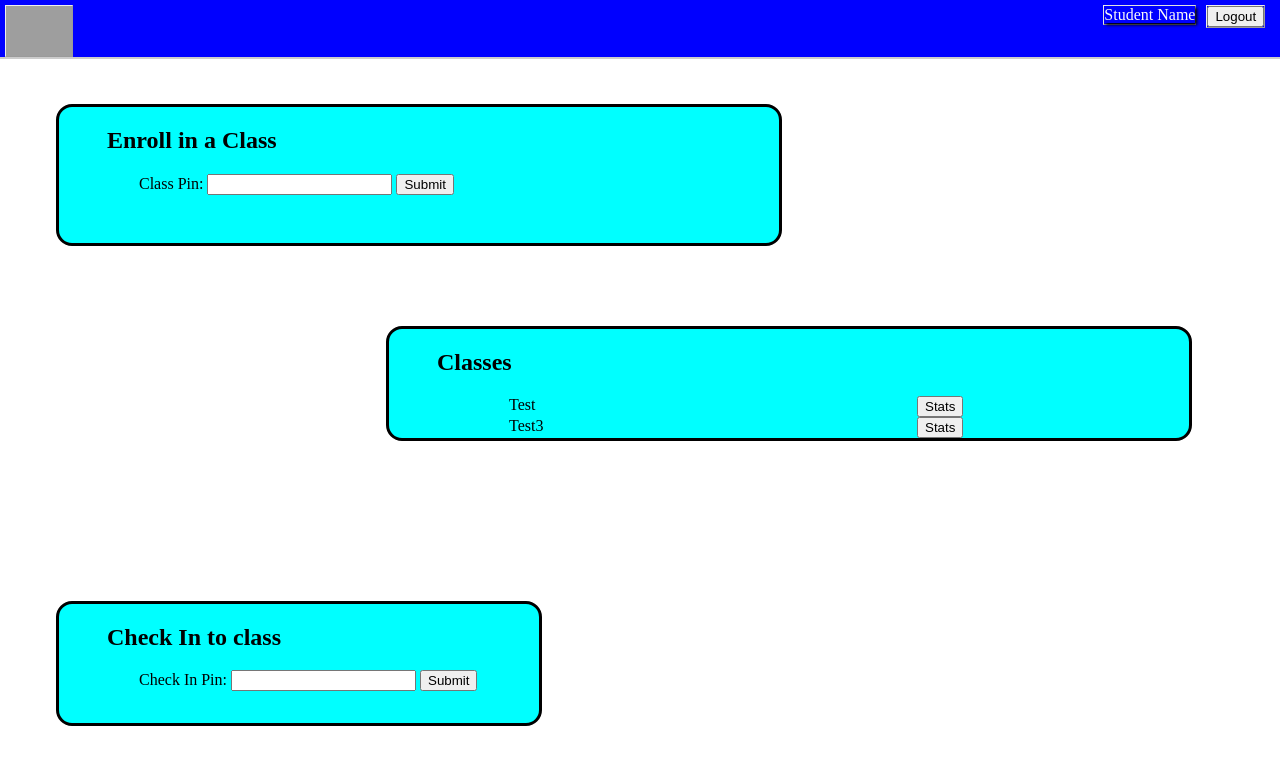
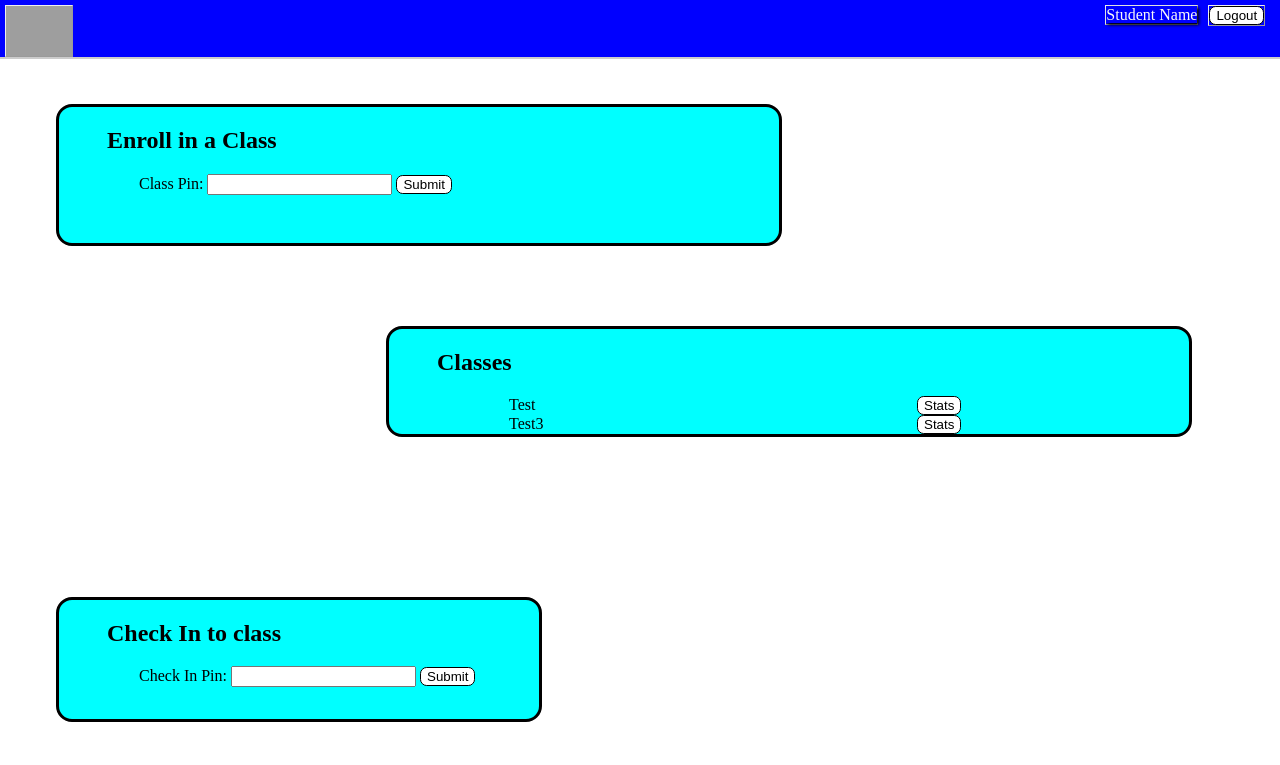
Before and after one commit to eTendance/main, a PHP site: page /eTendence-student.html in a window 1280 px wide. Shown: the top 765 px of the page. Run offline with PHP 8.4, Linux system fonts and the light colour scheme; grey boxes are pictures that could not be loaded.

Commit message:
customise buttons.

```diff
--- a/preliminary-GUI-pages/eTendence-student.html
+++ b/preliminary-GUI-pages/eTendence-student.html
@@ -9,7 +9,7 @@
 		<nav>
 			<ul>
 				<img src="../Design Docs and Resources/eTendance-Logo.png" alt="eTendence Logo" id="logoPlacement" height="50px"/>
-				<li><form action="" method=""><input type="submit" value="Logout"/></form></li>
+				<li><form action="" method=""><input type="submit" value="Logout" class="submit"/></form></li>
 				<li><span id="studName">Student Name</span></li>
 			</ul>
 		</nav>
@@ -18,7 +18,7 @@
 				<form action="../web-src/studentdashboard.php" method="POST">
 					<label for="pin">Class Pin:</label>
 					<input type="text" name="pin" value="" id="pin" maxlength="30"/>
-					<input type="submit" value="Submit"/>
+					<input type="submit" value="Submit" class="submit"/>
 				</form>
 		</div>
 		<div id="classes">
@@ -26,11 +26,11 @@
 			<form action=""  method="GET">
 			<ul>
 				<li>Test</li>
-				<li><input type="button" value="Stats"/></li>
+				<li><input type="button" value="Stats" class="submit"/></li>
 			</ul>
 			<ul>
 				<li>Test3</li>
-				<li><input type="button" value="Stats"/></li>
+				<li><input type="button" value="Stats" class="submit"/></li>
 			</ul>
 			</form>
 		</div>
@@ -39,7 +39,7 @@
 			<form action="" method="">
 				<label for="checkPin">Check In Pin:</label>
 				<input type="text" name="checkPin" id="checkPin" value="" maxlength="30"/>
-				<input type="submit" value="Submit"/>
+				<input type="submit" value="Submit" class="submit"/>
 			</form>
 		</div>
 	</body>
--- a/preliminary-GUI-pages/eTendenceStudent.css
+++ b/preliminary-GUI-pages/eTendenceStudent.css
@@ -104,3 +104,20 @@ body div h2
 {
 	width:25em;
 }
+.submit
+{
+	background-color:white;
+	color:black;
+	border-radius: 0.5em;
+	border: solid black;
+	border-width:0.5px;
+}
+.submit:hover
+{
+	background-color:grey;
+	color:white;
+}
+.submit:active
+{
+	background-color:black;
+}
--- a/preliminary-GUI-pages/etendence-professor.html
+++ b/preliminary-GUI-pages/etendence-professor.html
@@ -9,7 +9,7 @@
 		<nav>
 			<ul>
 				<img src="../Design Docs and Resources/eTendance-Logo.png" alt="eTendence Logo" id="logoPlacement" height="50px"/>
-				<li><form action="" method=""><input type="submit" value="Logout"/></form></li>
+				<li><form action="" method=""><input type="submit" value="Logout" class="submit"/></form></li>
 				<li><span id="profName">Professor Name</span></li>
 			</ul>
 		</nav>
@@ -48,7 +48,7 @@
 					<label for="descr">Brief Class description:</label><textarea cols="50" rows="4" name="description" id="descr" value=""></textarea>
 				</div>
 				<div>
-					<input type="submit" value="Submit"/>
+					<input type="submit" value="Submit" class="submit"/>
 				</div>
 				</form>
 			</div>
--- a/preliminary-GUI-pages/etendence.html
+++ b/preliminary-GUI-pages/etendence.html
@@ -12,7 +12,7 @@
 				<form action="../web-src/login.php" method="get">
 
 				<li>
-					<input type="submit" value="Submit"/>
+					<input type="submit" value="Submit" class="submit"/>
 				</li>
 				<li>
 					<label for="password">Password: <input type="text" name="password" id="password" value="" maxlength="30"/></label>
@@ -75,7 +75,7 @@
 					<select name="StudentorTeacher"> <option id="s">Student</option> <option id="p">Professor</option> </select>
 				</span>
 				<span>
-					<input type="submit" value="Register"/>
+					<input type="submit" value="Register" class="submit"/>
 				</span>
 
 			</div>
```
Also changed, not shown: preliminary-GUI-pages/eTendenceProfessor.css (+17 -0 lines), preliminary-GUI-pages/etendenceFront.css (+17 -0 lines).
